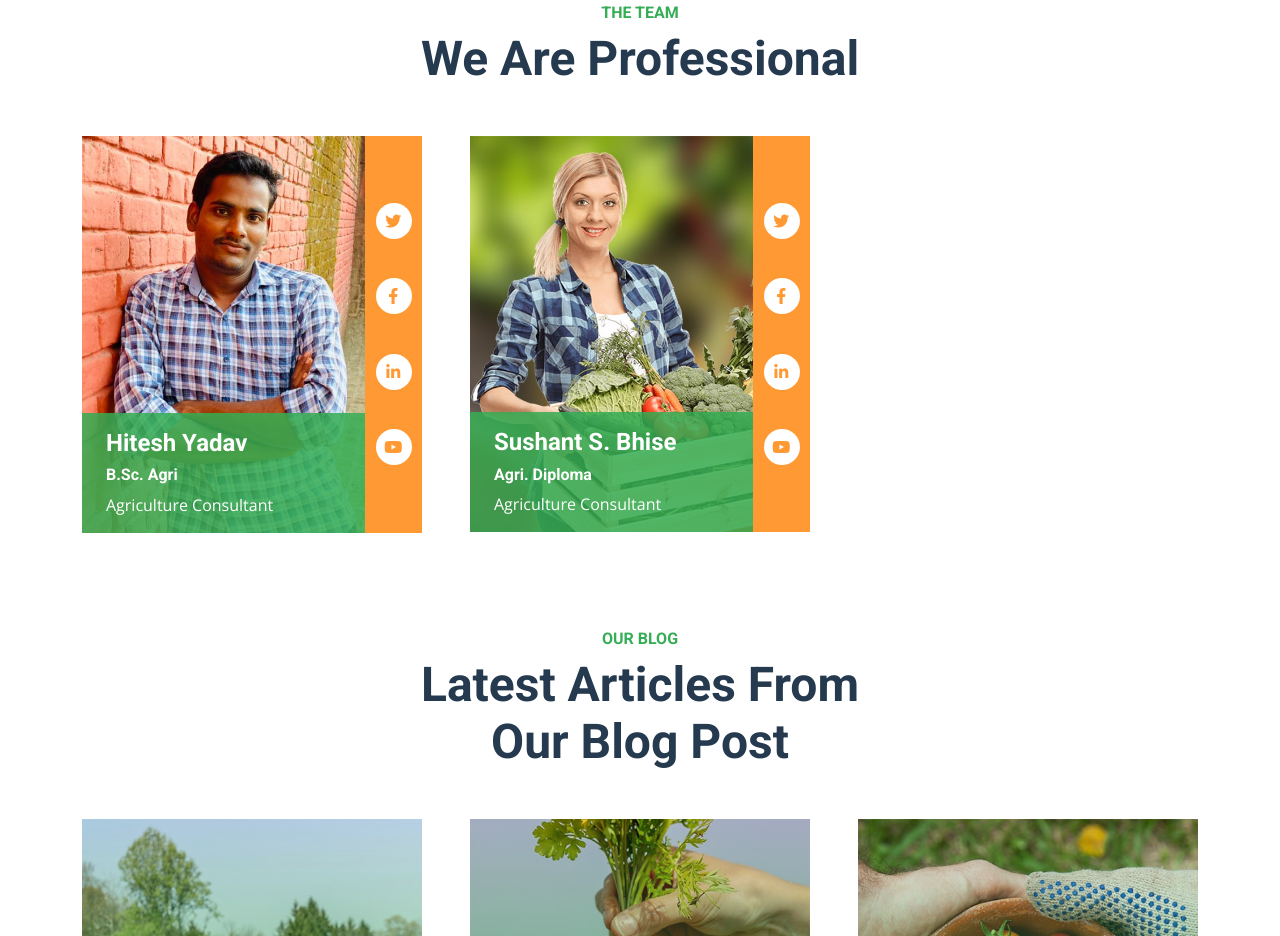
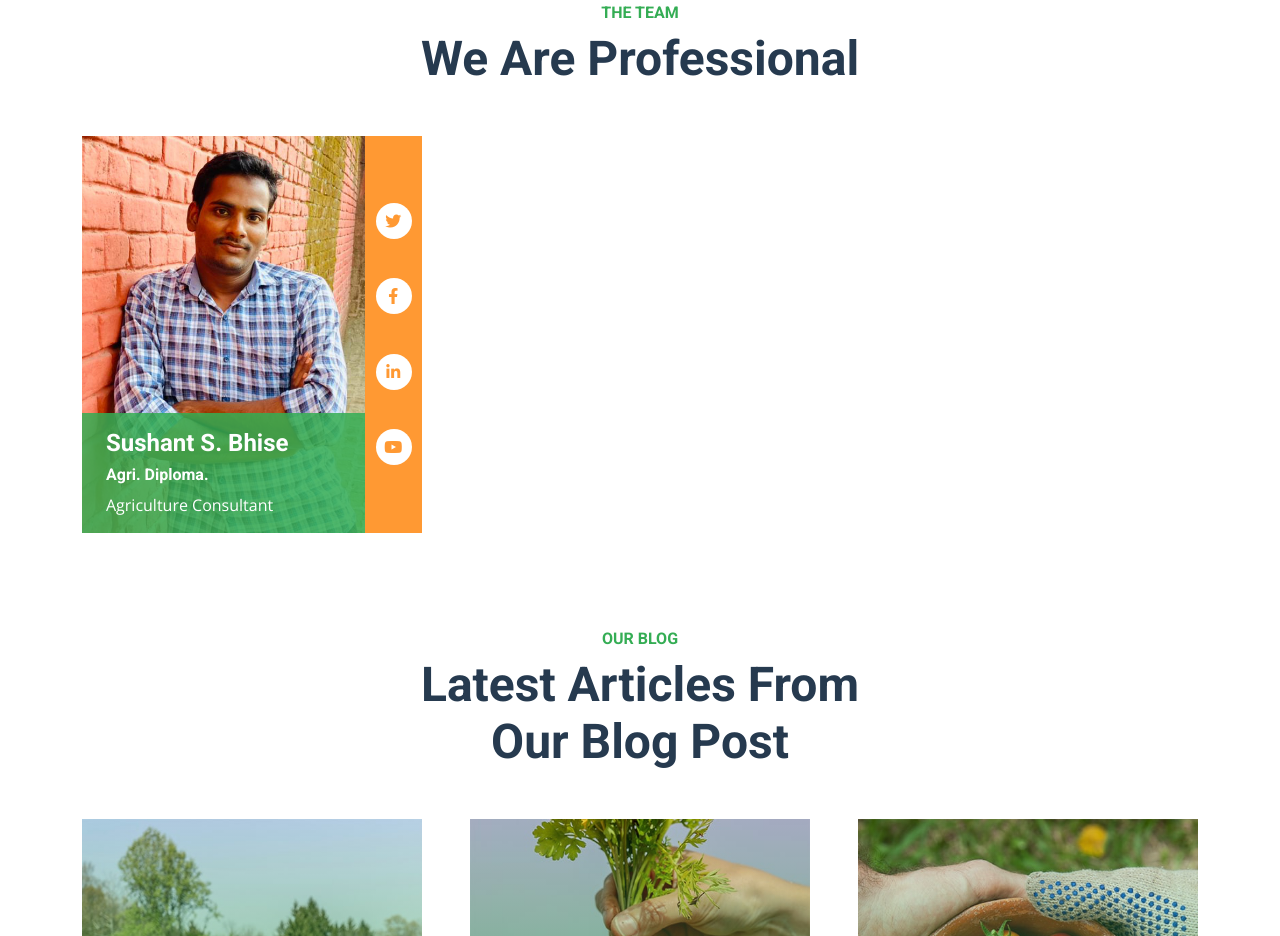
Before and after one commit to Sushant1919/Krushiraj, a plain HTML site: page index.html in a window 1280 px wide. Shown: the part 5005-5941 px from the top of the page. Drawn offline with nearby package versions, Linux system fonts and the light colour scheme.

Commit message:
update index
model change

```diff
--- a/index.html
+++ b/index.html
@@ -480,7 +480,7 @@
                             <div class="position-relative">
                                 <img class="img-fluid w-100" src="img/team-1.jpg" alt="">
                                 <div class="position-absolute start-0 bottom-0 w-100 py-3 px-4" style="background: rgba(52, 173, 84, .85);">
-                                    <h4 class="text-white">Hitesh Yadav</h4><h6 class="text-white">B.Sc. Agri</h6>
+                                    <h4 class="text-white">Sushant S. Bhise</h4><h6 class="text-white">Agri. Diploma.</h6>
                                     <span class="text-white">Agriculture Consultant</span>
                                 </div>
                             </div>
@@ -495,7 +495,7 @@
                         </div>
                     </div>
                 </div>
-                <div class="col-lg-4 col-md-6">
+                <!--<div class="col-lg-4 col-md-6">
                     <div class="row g-0">
                         <div class="col-10">
                             <div class="position-relative">
```
